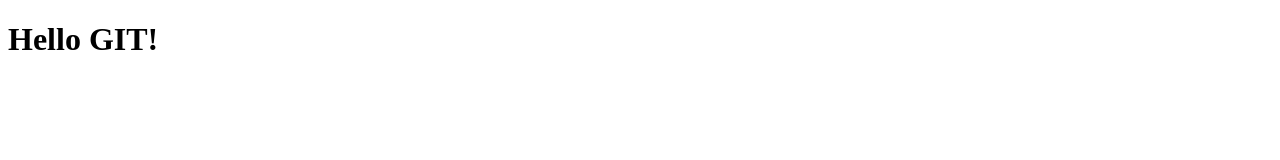
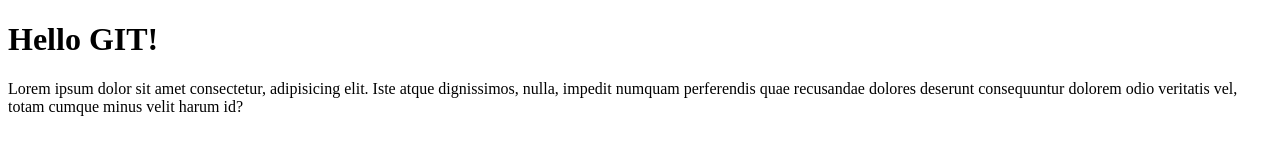
Before and after one commit to workowy/git-course-4, a plain HTML site: page index.html in a window 1280 px wide. Drawn offline with Linux system fonts and the light colour scheme.

Commit message:
Lorem ipsum added

```diff
--- a/index.html
+++ b/index.html
@@ -6,6 +6,9 @@
     <meta name="viewport" content="width=device-width, initial-scale=1.0">
     <title>iSA GIT Course 4</title>
     <h1>Hello GIT!</h1>
+    <p>
+        Lorem ipsum dolor sit amet consectetur, adipisicing elit. Iste atque dignissimos, nulla, impedit numquam perferendis quae recusandae dolores deserunt consequuntur dolorem odio veritatis vel, totam cumque minus velit harum id?
+    </p>
 </head>
 <body>
 
```
